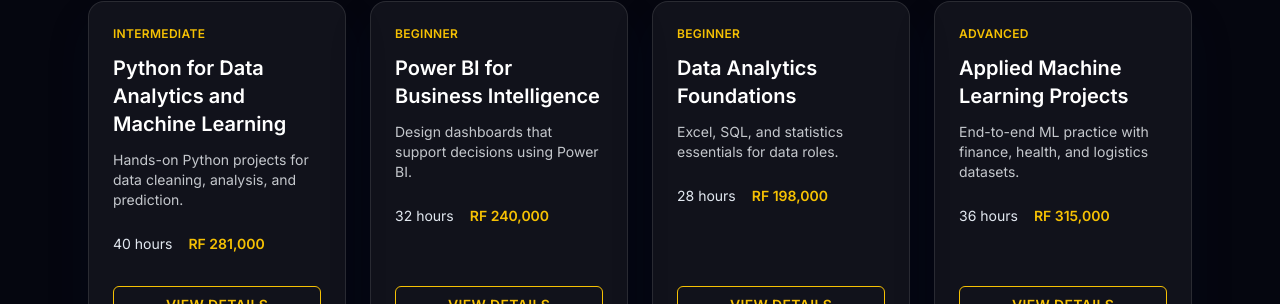
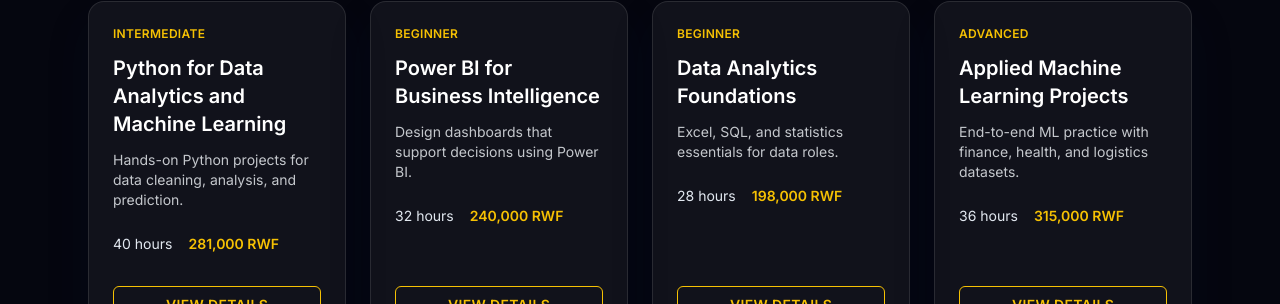
Before and after one commit to softboyai/Big-Data-factory, a React (Vite) app: page / in a window 1280 px wide. Shown: the part 1215-1519 px from the top of the page. Built offline with nearby package versions, Linux system fonts and the light colour scheme.

Commit message:
Format course prices with RWF suffix

```diff
--- a/src/components/CourseCard.jsx
+++ b/src/components/CourseCard.jsx
@@ -1,11 +1,11 @@
 import { GOOGLE_FORM_URL } from '../constants/forms.js';
 
 function formatPrice(value) {
-  return new Intl.NumberFormat('en-RW', {
-    style: 'currency',
-    currency: 'RWF',
+  const formatted = new Intl.NumberFormat('en-RW', {
+    minimumFractionDigits: 0,
     maximumFractionDigits: 0
   }).format(value);
+  return `${formatted} RWF`;
 }
 
 function CourseCard({ course, onViewCourse }) {
```
